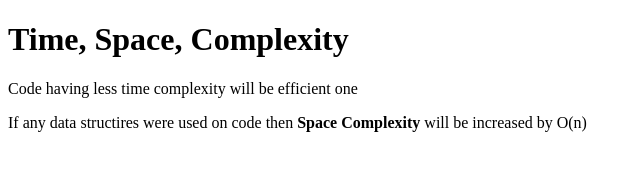
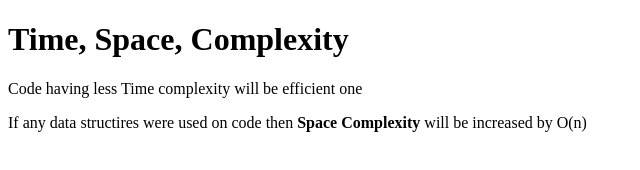
Before and after one commit to acciojob/time-and-space-complexity-VijayGopisetty, a website: page main.html in a window 1280 px wide. Shown: the full height of the page, 0-640 px from the left. Drawn offline with Linux system fonts and the light colour scheme.

Commit message:
created a submission

```diff
--- a/main.html
+++ b/main.html
@@ -9,7 +9,7 @@
 <body>
 	<!-- the entire body must be written by student -->
 	<h1>Time, Space, Complexity</h1>
-		<p>Code having less time complexity will be efficient one</p>
+	<p>Code having less Time complexity will be efficient one</p>
 	<p>If any data structires were used on code then <b>Space Complexity</b> will be increased by O(n)</p>
     <script type="text/javascript" src="./script.js">
 </script>
```
